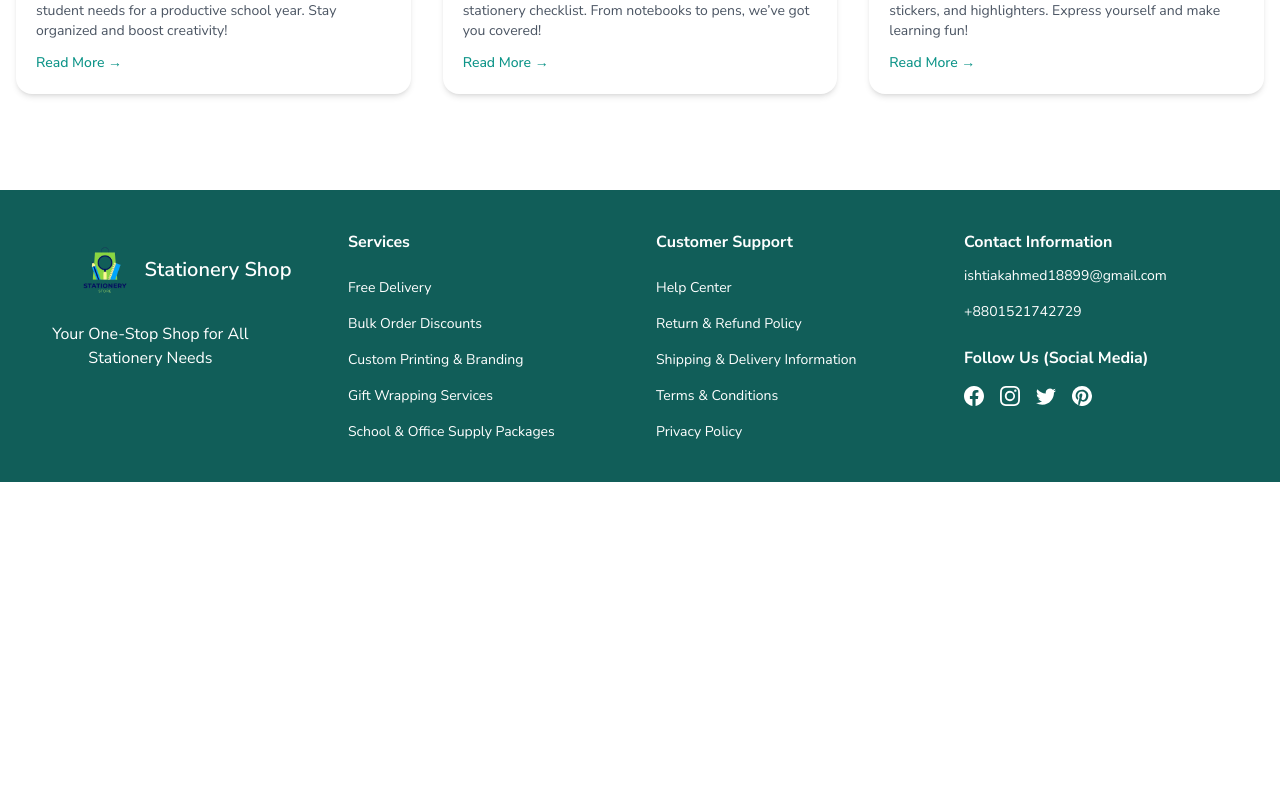
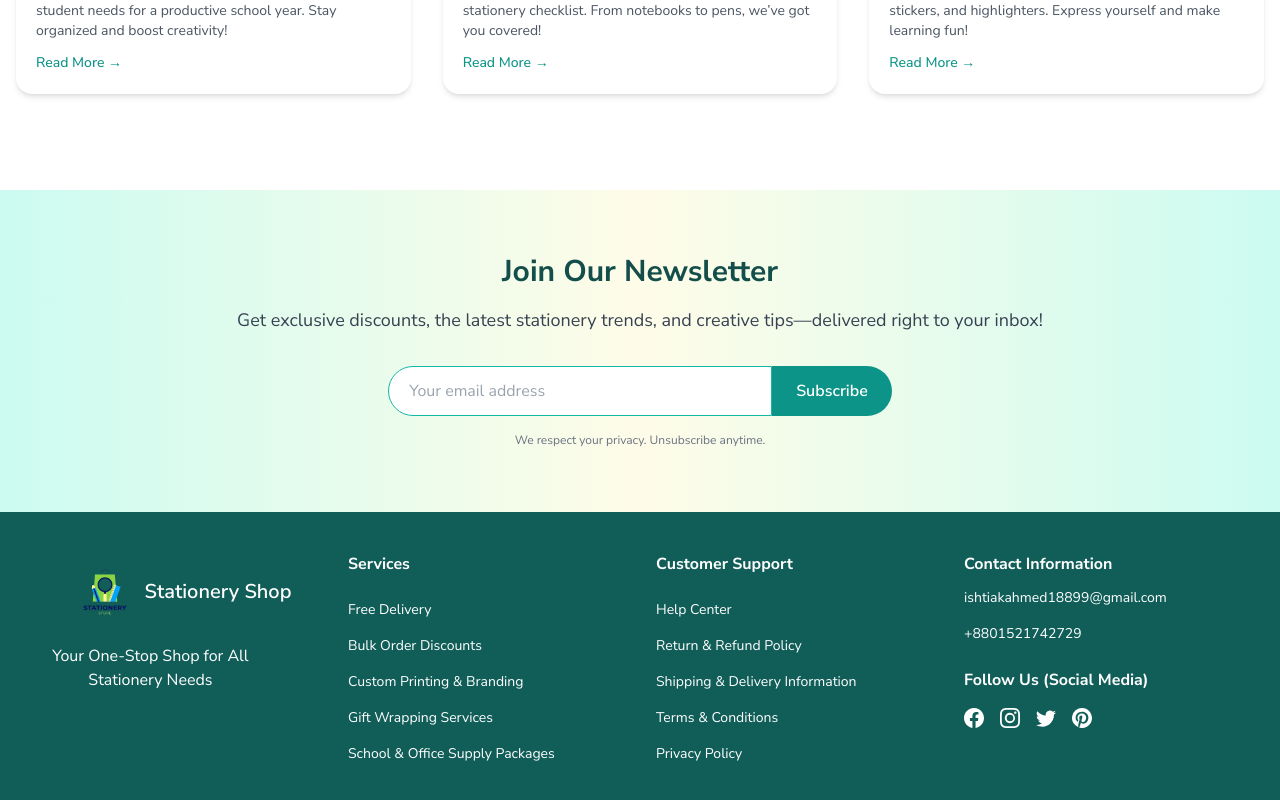
Before and after one commit to Ishtiak007/Stationery-Shop-Frontend, a React (Vite) app: page / in a window 1280 px wide. Shown: the part 1985-2785 px from the top of the page. Before the commit the page ends 2467 px from the top, so only its background shows below. Built offline with nearby package versions, Linux system fonts and the light colour scheme; no server answers.

Commit message:
Newsletter section added

```diff
--- a/src/pages/Home/Home.tsx
+++ b/src/pages/Home/Home.tsx
@@ -1,6 +1,7 @@
 import Banner from "./Banner/Banner";
 import Blog from "./Blog/Blog";
 import CustomerFavorites from "./CustomerFavorites/CustomerFavorites";
+import Newsletter from "./Newsletter/Newsletter";
 import Services from "./Services/Services";
 
 const Home = () => {
@@ -10,6 +11,7 @@ const Home = () => {
       <Services />
       <CustomerFavorites />
       <Blog />
+      <Newsletter />
     </div>
   );
 };
--- /dev/null
+++ b/src/pages/Home/Newsletter/Newsletter.tsx
@@ -0,0 +1,41 @@
+const Newsletter = () => {
+  return (
+    <div className="bg-gradient-to-r from-teal-100 via-yellow-50 to-teal-100 py-16 px-6">
+      <div className="max-w-4xl mx-auto text-center">
+        <h2 className="text-3xl font-bold text-teal-900 mb-4">
+          Join Our Newsletter
+        </h2>
+        <p className="text-gray-700 text-lg mb-8">
+          Get exclusive discounts, the latest stationery trends, and creative
+          tips—delivered right to your inbox!
+        </p>
+
+        <form
+          onSubmit={(e) => e.preventDefault()}
+          className="flex justify-center flex-wrap"
+        >
+          <div className="flex w-full sm:w-auto">
+            <input
+              type="email"
+              placeholder="Your email address"
+              className="px-5 py-3 w-72 sm:w-96 rounded-l-full border border-teal-500 focus:outline-none focus:ring-2 focus:ring-teal-500"
+              required
+            />
+            <button
+              type="submit"
+              className="bg-teal-600 text-white px-6 py-3 rounded-r-full font-semibold hover:bg-teal-700 transition"
+            >
+              Subscribe
+            </button>
+          </div>
+        </form>
+
+        <p className="text-xs text-gray-500 mt-4">
+          We respect your privacy. Unsubscribe anytime.
+        </p>
+      </div>
+    </div>
+  );
+};
+
+export default Newsletter;
```
